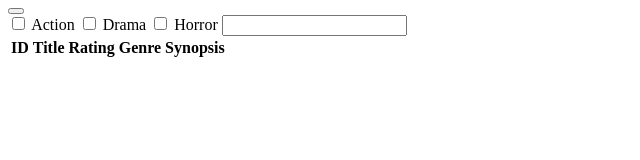
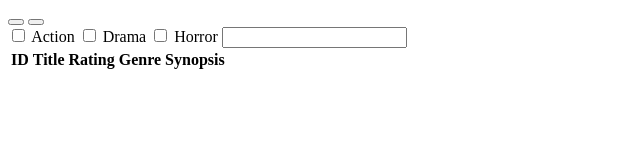
Before and after one commit to Bentelador/Sli, a plain HTML site: page main.html in a window 1280 px wide. Shown: the whole page, without its empty margins (0-640 px from the left). Drawn offline with Linux system fonts and the light colour scheme; no server answers.

Commit message:
Update main.html

```diff
--- a/main.html
+++ b/main.html
@@ -1,6 +1,7 @@
 <html>
     <body>
         <button id="bun"></button>
+        <button id="next"></button>
         <div id="Buttons">
         <input type="checkbox" id="ActionB" name="Action">
         <label for="ActionB"> Action</label>
```
